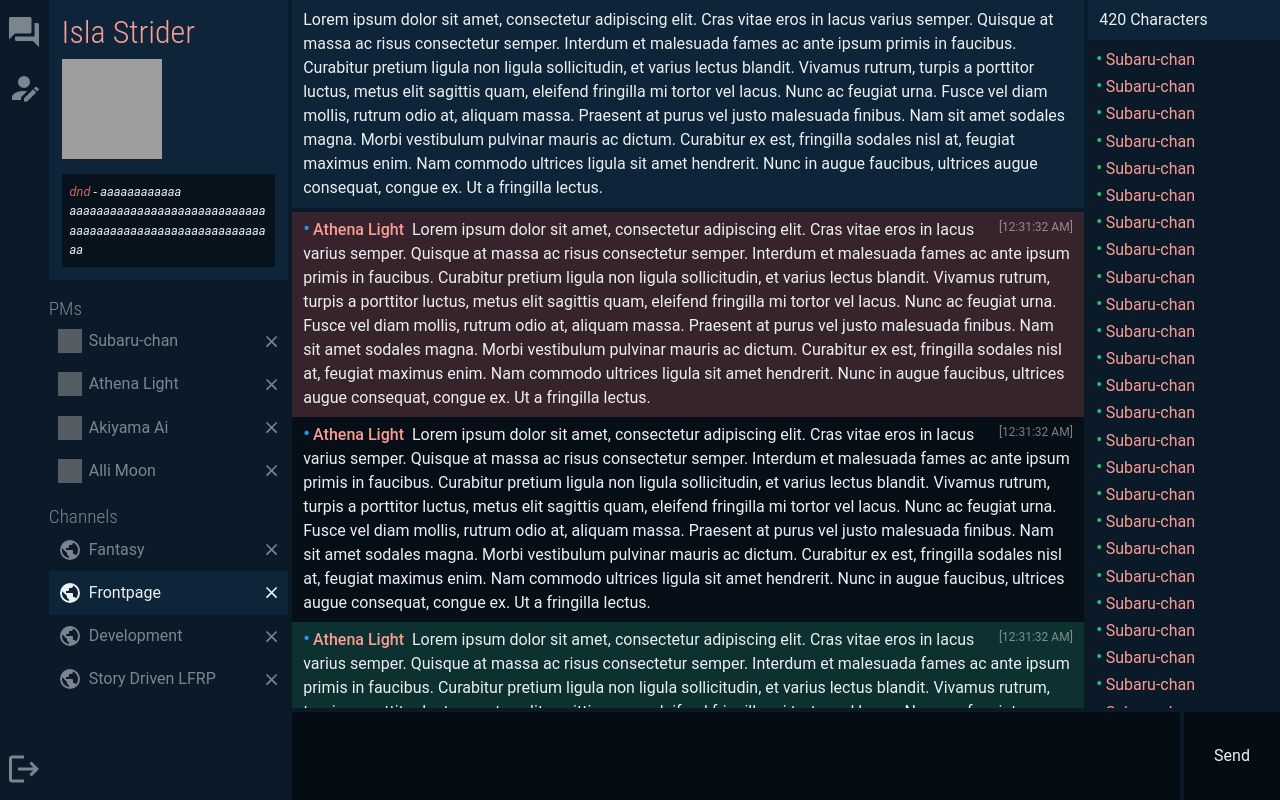
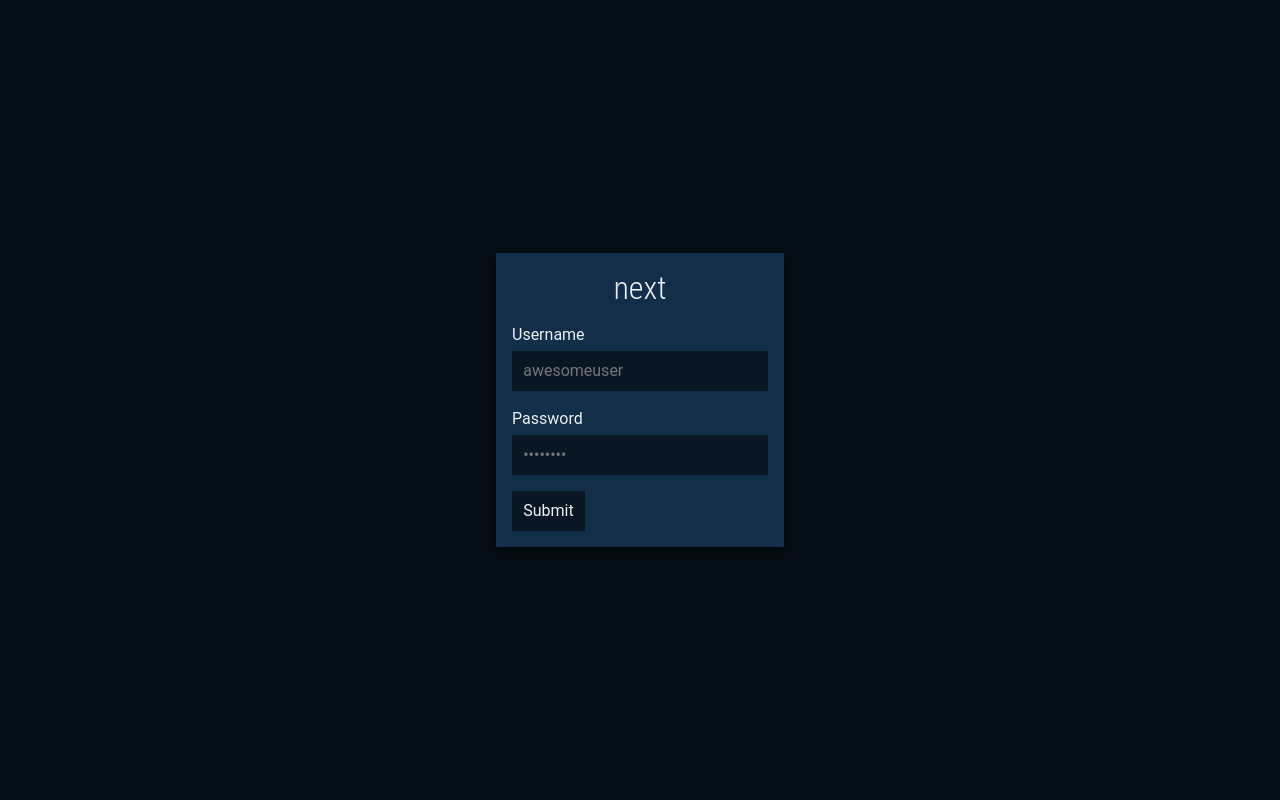
Before and after one commit to thatnuei/next, a React app: page / in a window 1280 px wide. Built offline with nearby package versions, Linux system fonts and the light colour scheme; grey boxes are pictures that could not be loaded.

Commit message:
step out of design/mockup mode

```diff
--- a/src/index.tsx
+++ b/src/index.tsx
@@ -1,7 +1,7 @@
 import { configure, runInAction } from "mobx"
 import React from "react"
 import ReactDOM from "react-dom"
-import { Chat } from "./chat/Chat"
+import { Session } from "./session/Session"
 import { SessionState } from "./session/SessionState"
 import { applyGlobalStyles } from "./ui/globalStyles"
 
@@ -14,8 +14,7 @@ runInAction(() => {
 })
 
 function render() {
-  // const root = <Session state={session} />
-  const root = <Chat session={session} />
+  const root = <Session state={session} />
 
   applyGlobalStyles()
   ReactDOM.render(root, document.querySelector("#root"))
```
